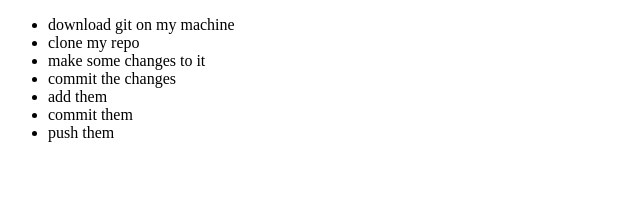
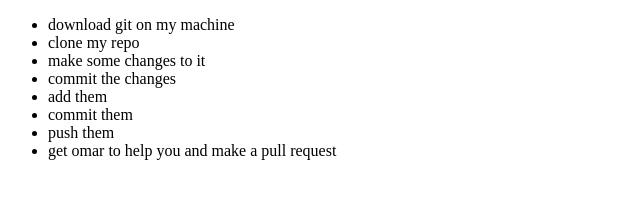
Before and after one commit to Abdurrahman95/first-time, a plain HTML site: page index.html in a window 1280 px wide. Shown: the whole page, without its empty margins (0-640 px from the left). Drawn offline with Linux system fonts and the light colour scheme.

Commit message:
ya mosahel

```diff
--- a/index.html
+++ b/index.html
@@ -13,6 +13,7 @@
         <li>add them</li>
         <li>commit them</li>
         <li>push them</li>
+        <li>get omar to help you and make a pull request</li>
     </ul>
 </body>
 </html>
```
Also changed, not shown: 1 other file.
